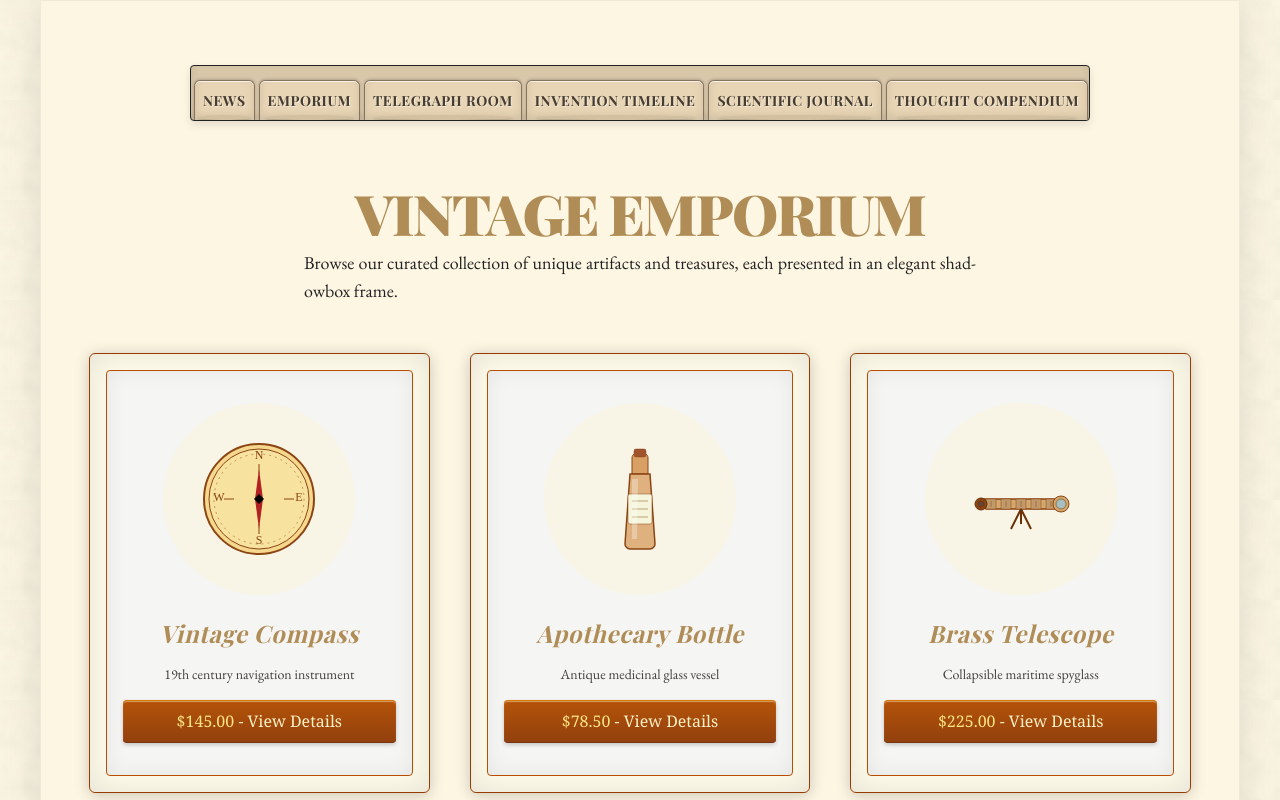
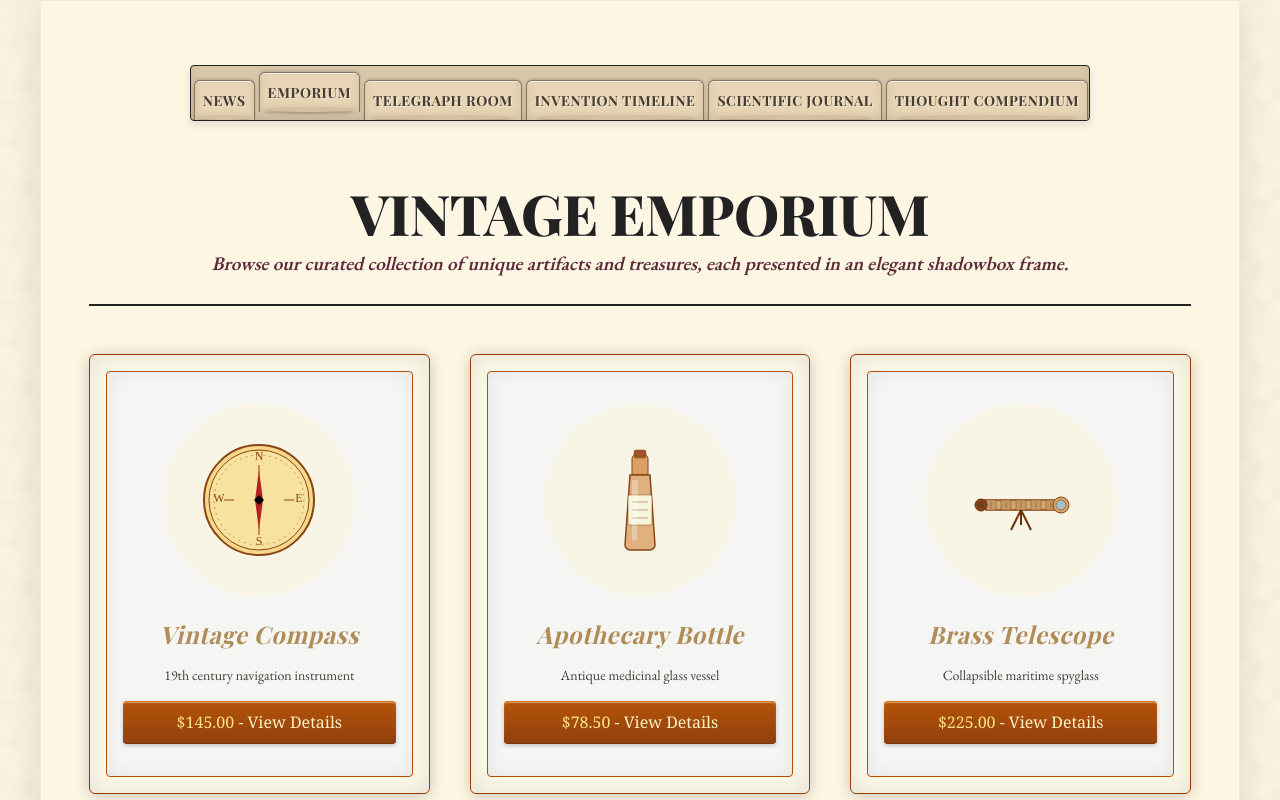
Before and after one commit to JavierGoodall99/vintage1910, a Next.js app: page /shop in a window 1280 px wide. Shown: the top 800 px of the page. Built offline with nearby package versions, Linux system fonts and the light colour scheme.

Commit message:
refactor: Update Shop and Telegram pages to use header elements for improved semantics feat: Enhance Navigation component with active state styling and hover effects

```diff
--- a/src/app/shop/page.tsx
+++ b/src/app/shop/page.tsx
@@ -8,13 +8,12 @@ export const metadata = {
 
 export default function ShopPage() {
   return (
-    <main className="container mx-auto px-4 py-8">
-      <div className="mb-12 text-center">
-        <h1 className="text-4xl mb-4 font-serif">Vintage Emporium</h1>
-        <p className="text-lg max-w-2xl mx-auto">Browse our curated collection of unique artifacts and treasures, each presented in an elegant shadowbox frame.</p>
-      </div>
-
+    <div className="container mx-auto px-4 py-8">
+      <header className="journal-header">
+        <h1>Vintage Emporium</h1>
+        <div className="journal-subtitle">Browse our curated collection of unique artifacts and treasures, each presented in an elegant shadowbox frame.</div>
+      </header>
       <ShopDisplay />
-    </main>
+    </div>
   )
 }
--- a/src/app/telegraph-room/page.tsx
+++ b/src/app/telegraph-room/page.tsx
@@ -4,7 +4,9 @@ import TelegramChat from '../../components/TelegramChat'
 export default function TelegramPage() {
   return (
     <div className="telegram-section">
-    <h2 className="section-title">TELEGRAPHIC COMMUNICATION STATION</h2>
+    <header className="journal-header">
+        <h1>TELEGRAPHIC COMMUNICATION STATION</h1>
+      </header>
     <TelegramChat />
   </div>
   )
--- a/src/components/Navigation.tsx
+++ b/src/components/Navigation.tsx
@@ -2,9 +2,11 @@
 
 import Link from 'next/link';
 import { useState } from 'react';
+import { usePathname } from 'next/navigation';
 
 export default function Navigation() {
-  const [activeTab, setActiveTab] = useState<number | null>(null);
+  const [hoverTab, setHoverTab] = useState<number | null>(null);
+  const pathname = usePathname();
 
   const tabs = [
     { name: 'News', href: '/' },
@@ -16,6 +18,13 @@ export default function Navigation() {
     { name: 'Thought Compendium', href: '/thought-index' }
   ];
 
+  const isActive = (href: string): boolean => {
+    if (href === '/') {
+      return pathname === href;
+    }
+    return pathname?.startsWith(href) || false;
+  };
+
   return (
     <nav className="vintage-filing-index">
       <div className="filing-drawer">
@@ -23,9 +32,9 @@ export default function Navigation() {
           <Link
             key={index}
             href={tab.href}
-            className={`filing-tab ${activeTab === index ? 'active' : ''}`}
-            onMouseOver={() => setActiveTab(index)}
-            onMouseOut={() => setActiveTab(null)}
+            className={`filing-tab ${isActive(tab.href) ? 'active' : ''} ${hoverTab === index ? 'hover' : ''}`}
+            onMouseOver={() => setHoverTab(index)}
+            onMouseOut={() => setHoverTab(null)}
           >
             <div className="filing-tab-content">
               <span className="tab-text">{tab.name}</span>
```
